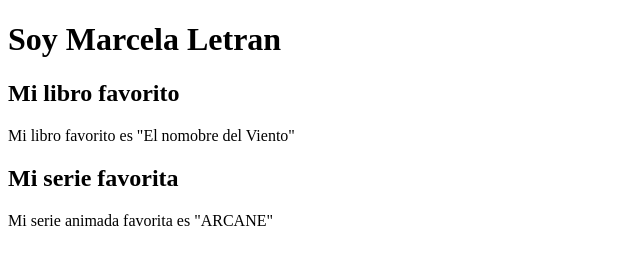
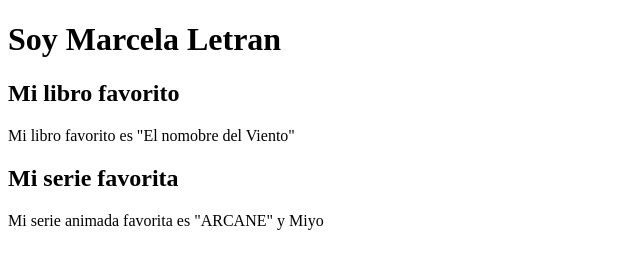
Before and after one commit to Estrellasaln0rte/EstrellasalN0rte.github.io, a plain HTML site: page index.html in a window 1280 px wide. Shown: the full height of the page, 0-640 px from the left. Drawn offline with Linux system fonts and the light colour scheme.

Commit message:
Update index.html

```diff
--- a/index.html
+++ b/index.html
@@ -9,7 +9,7 @@
 		<p>Mi libro favorito es "El nomobre del Viento"</p>
 
 		<h2>Mi serie favorita</h2>
-		<p>Mi serie animada favorita es "ARCANE"</h2>
+		<p>Mi serie animada favorita es "ARCANE" y Miyo</h2>
 	<body>
 
 	</body>
```
